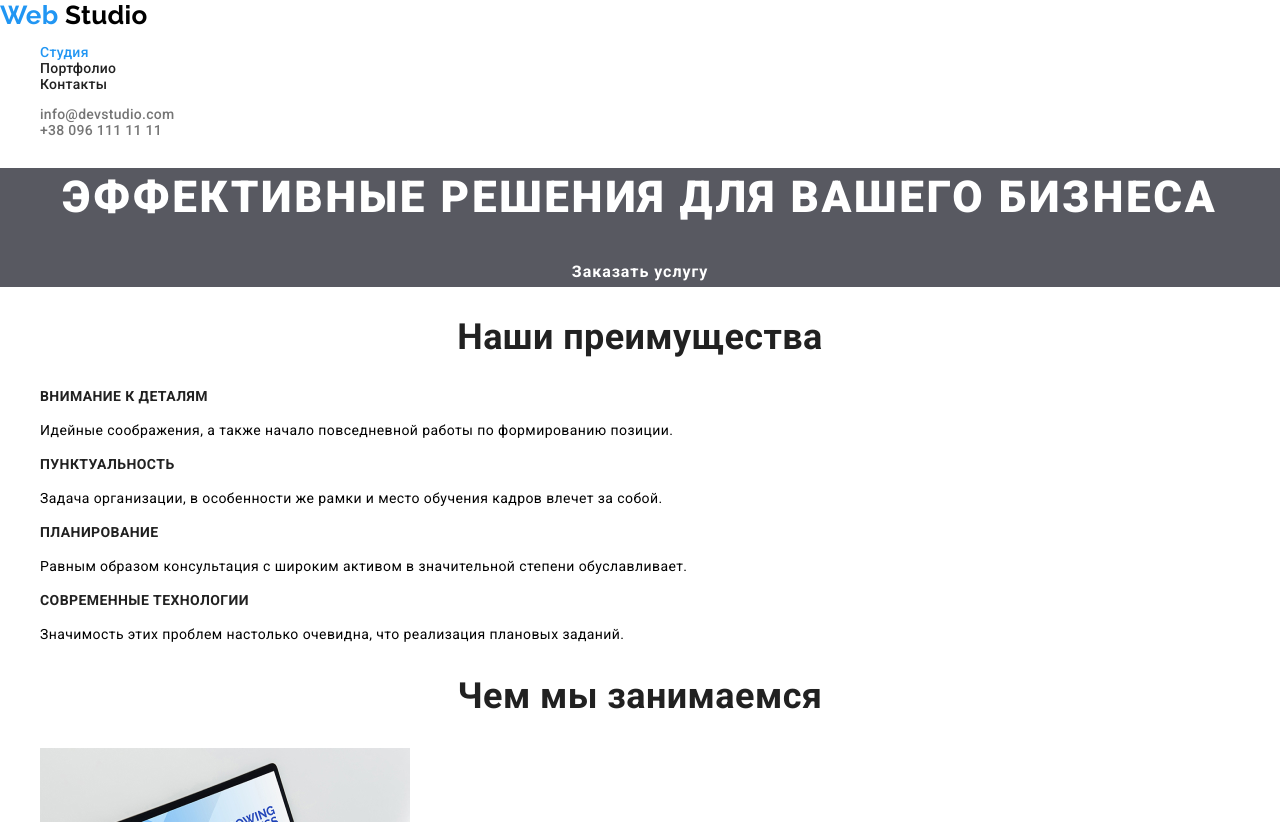
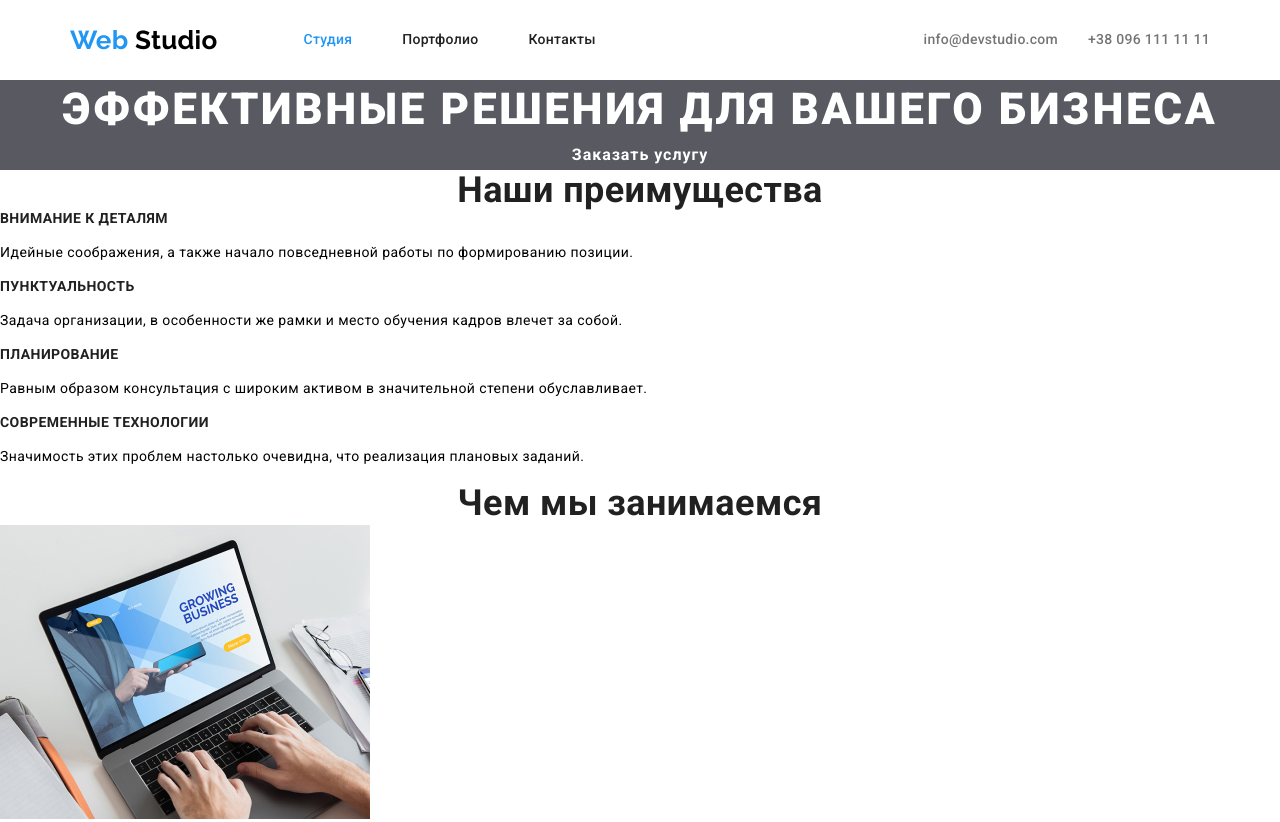
Before and after one commit to marinastriukova/goit-markup-hw-03, a plain HTML site: page index.html in a window 1280 px wide. Shown: the top 822 px of the page. Drawn offline with nearby package versions, Linux system fonts and the light colour scheme.

```diff
--- a/css/style.css
+++ b/css/style.css
@@ -9,15 +9,21 @@
 
 }
 
-/* font-family: 'Raleway', sans-serif;
-font-family: 'Roboto', sans-serif; */
+html {
+    box-sizing: border-box;
+}
+
+*,
+*::before,
+*::after {
+    box-sizing: inherit;
+}
 
 body{
     font-family: 'Roboto', sans-serif;
     font-size: 14px;
     font-weight: 400;
     letter-spacing: 0.03em;
-
 }
 
 ul a,
@@ -41,10 +47,23 @@ ul li{
     list-style: none;
 }
 
+h1,h2,h3,h4,h5,h6,ul{
+    margin: 0;
+    padding: 0;
+}
 
+.container{
+    margin-left: auto;
+    margin-right: auto;
+    width: 1170px;
+    padding-left: 15px;
+    padding-right: 15px;
+}
 
 /*LOGO*/
 .logo{
+    display: block;
+
     font-family: 'Raleway', sans-serif;
     font-size: 26px;
     line-height: 1.19;
@@ -74,6 +93,9 @@ header{
 }
 
 .site-nav .link{
+    display: block;
+    padding-bottom: 32px;
+    padding-top: 32px;
     color: var(--title-text-color);
 }
 
@@ -90,6 +112,33 @@ header{
 .contact a:hover,
 .contact a:focus {
   color: var(--accent-color);
+}
+
+.menu-nav{
+    display: flex;
+}
+
+.menu-nav-link + .menu-nav-link{
+    margin-left: 50px;
+}
+
+.menu-nav-link{
+    margin-left: 86px;
+}
+
+.header-nav{
+    display: flex;
+    justify-content: space-between;
+    align-items: center;
+}
+
+.contact-nav{
+    display: flex;
+    margin-left: auto;
+}
+
+.cnt + .cnt{
+    margin-left: 30px;
 }
 
 
--- a/index.html
+++ b/index.html
@@ -5,33 +5,33 @@
         <meta name="viewport" content="width=device-width, initial-scale=1.0">
         <title>Web Studio v.1</title>
         <link href="https://fonts.googleapis.com/css2?family=Raleway:wght@700&family=Roboto:wght@400;500;700;900&display=swap" rel="stylesheet">
-        <link rel="stylesheet" href="./css/normalize.css">
+        <link rel="stylesheet" href="https://cdnjs.cloudflare.com/ajax/libs/modern-normalize/0.6.0/modern-normalize.min.css">
         <link rel="stylesheet" href="./css/style.css">
     </head>
 
     <body>
         <header>
-           <nav class="header">
+            <nav class="header header-nav container">
                 <a class="logo" href="index.html">
                     <span class="logo-web">Web</span>
                     <span class="logo-header">Studio</span>
                 </a>
-               <ul class="site-nav">
-                    <li>
+                <ul class="site-nav menu-nav">
+                     <li class="menu-nav-link">
                         <a class="link current" href="index.html">Студия</a>
                      </li>
-                    <li>
+                     <li class="menu-nav-link">
                         <a class="link" href="portfolio.html">Портфолио</a>
                      </li>
-                    <li>
+                     <li class="menu-nav-link">
                         <a class="link" href="">Контакты</a>
                      </li>
                 </ul>
-               <ul class="contact">
-                   <li class="contact-mail">
+                <ul class="contact contact-nav">
+                    <li class="cnt">
                          <a href="mailto:info@devstudio.com">info@devstudio.com</a>
                     </li>
-                   <li class="contact-tel">
+                    <li class="cnt">
                          <a href="tel:+380961111111">+38 096 111 11 11</a>
                     </li>
                 </ul>
```
Lines whose indentation alone changed are shown as unchanged.
